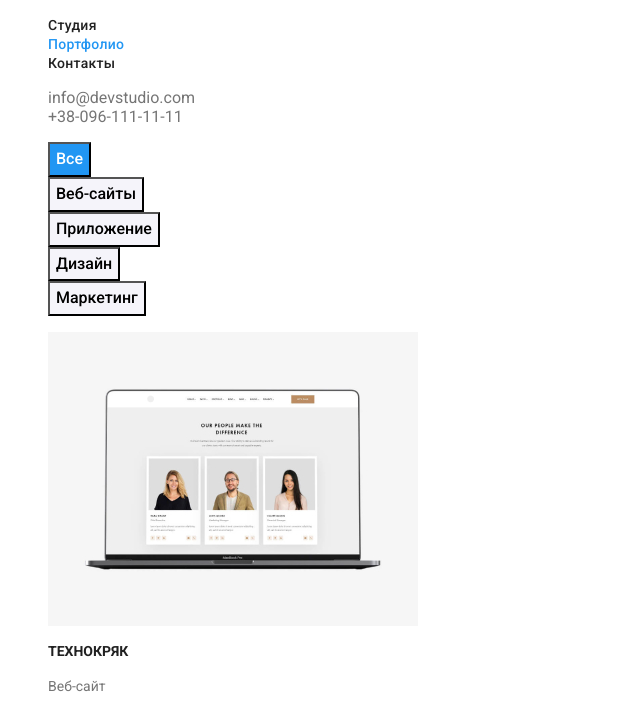
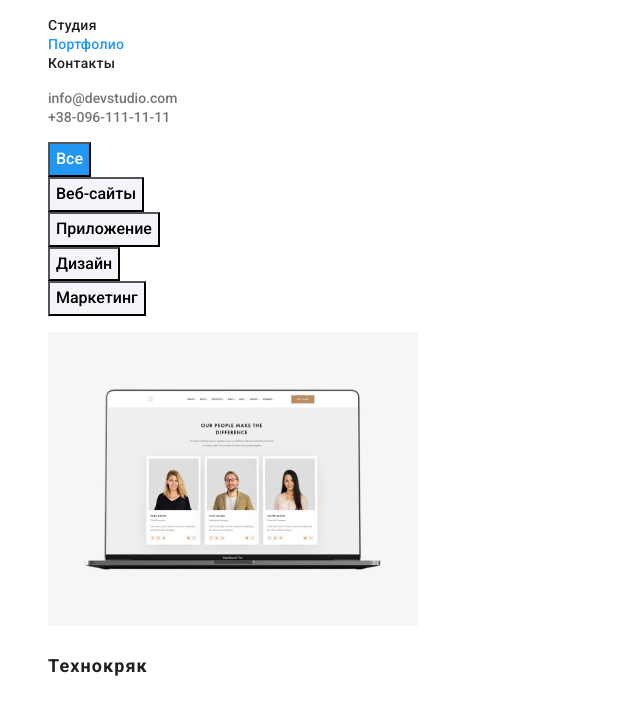
Before and after one commit to TarasYanchuk/goit-markup-hw-02, a plain HTML site: page portfolio.html in a window 1280 px wide. Shown: the part 40-747 px from the top of the page, without its empty margins (0-640 px from the left). Drawn offline with Linux system fonts and the light colour scheme.

Commit message:
Виправлення шрифтів
добавлення розміру шрифтів на сторінці портфоліо,та редагування шрифтів головної сторінки

```diff
--- a/css/styles.css
+++ b/css/styles.css
@@ -71,6 +71,9 @@
 }
 .header .contact {
   color: var(--secondary-text-color);
+  font-weight: 500;
+  font-size: 14px;
+  line-height: 1.14;
 }
 .header .link {
   color: var(--primary-bg-color);
@@ -124,7 +127,6 @@
   font-weight: 700;
   font-size: 14px;
   line-height: 1.14;
-  text-transform: uppercase;
 }
 .section-subtitle {
   color: var(--secondary-text-color);
@@ -137,23 +139,33 @@
 }
 .work,
 .team {
-  text-align: center;
   font-weight: 700;
   font-size: 36px;
   line-height: 1.16;
+  text-align: center;
 }
 .section-team .section-title {
   font-weight: 500;
   font-size: 16px;
   line-height: 1.16;
   text-align: center;
-  letter-spacing: 0.03em;
 }
 .section-team .section-subtitle {
   font-weight: 400;
   font-size: 16px;
   line-height: 1.16;
   text-align: center;
+}
+.breadcrumbs .section-title {
+  font-weight: 700;
+  font-size: 18px;
+  line-height: 2;
+  letter-spacing: 0.06em;
+}
+.breadcrumbs .section-subtitle {
+  font-weight: 400;
+  font-size: 16px;
+  line-height: 1.87;
   letter-spacing: 0.03em;
 }
 /*Footer*/
--- a/portfolio.html
+++ b/portfolio.html
@@ -36,7 +36,7 @@
         <li><button class="button" type="button">Дизайн</button></li>
         <li><button class="button" type="button">Маркетинг</button></li>
       </ul>
-      <ul class="list">
+      <ul class="breadcrumbs list">
         <li>
           <a class="list" href="">
             <img src="./images/2 page/1.jpg" alt="" width="370">
```
